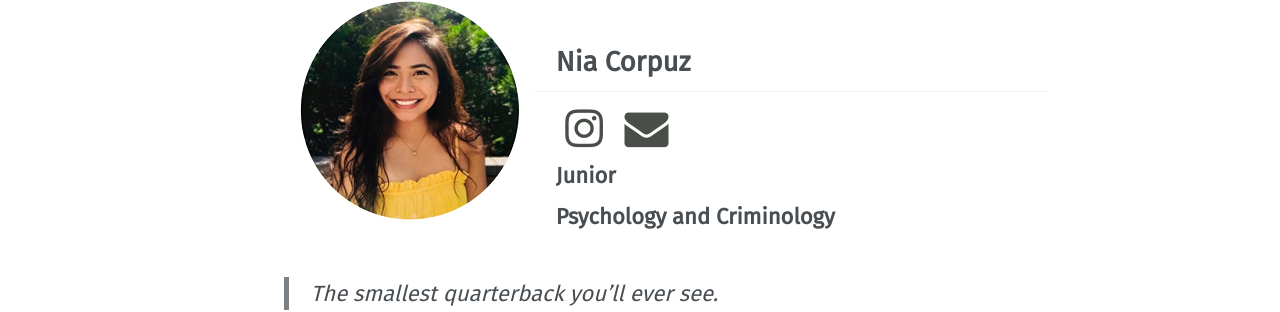
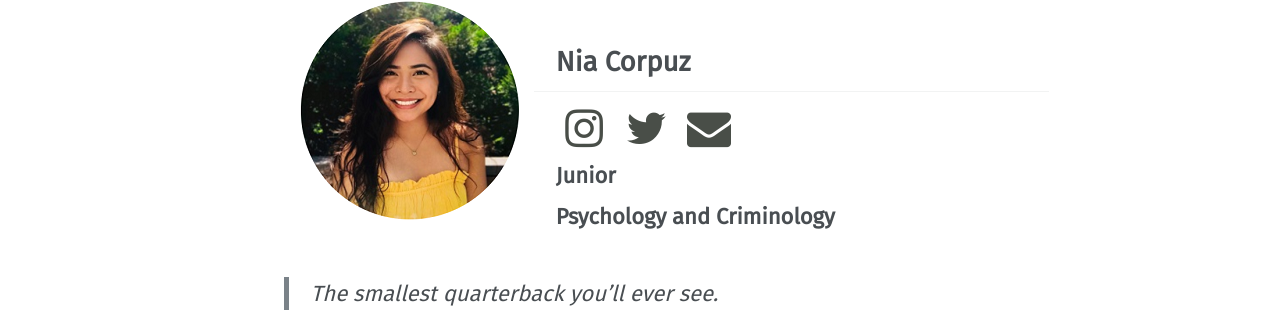
Before and after one commit to vtfasa/vtfasa.github.io, a Jekyll site: the page built from _pages/officers/sports.md, in a window 1280 px wide. Shown: the part 206-518 px from the top of the page. Built offline with Jekyll 4.4.1, drawn with Linux system fonts in a browser that asks for light colours; some web fonts are replaced.

Commit message:
Update sports.md

```diff
--- a/_pages/officers/sports.md
+++ b/_pages/officers/sports.md
@@ -17,6 +17,7 @@ permalink: /officers/sports/
 ![image-left]({{ "/assets/images/officers/small/niaCircle.png" | absolute_url }}){: .align-left}
 ## Nia Corpuz
 <p style="margin-bottom: 0.45em; padding: 0"><a href="https://www.instagram.com/niacorpuz/" style="margin: 0; padding: 0"><i class="fa fa-2x fa-fw fa-instagram" style="color: #494e48"></i></a>
+<a href="https://twitter.com/nia_corpuz" style="color: #494e48"><i class="fa fa-2x fa-fw fa-twitter"></i></a>
 <a href="mailto:njcorpuz@vt.edu" style="margin: 0; padding: 0"><i class="fa fa-2x fa-fw fa-envelope" style="color: #494e48"></i></a></p>
 <h3 style="margin-top: 0">Junior</h3>
 **Psychology and Criminology**
```
